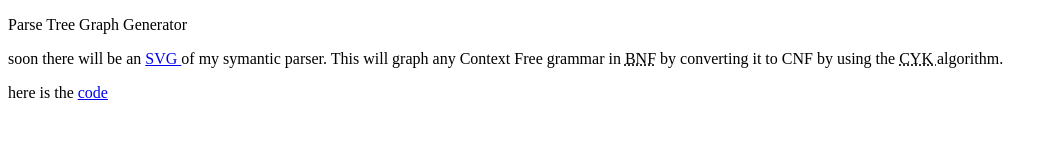
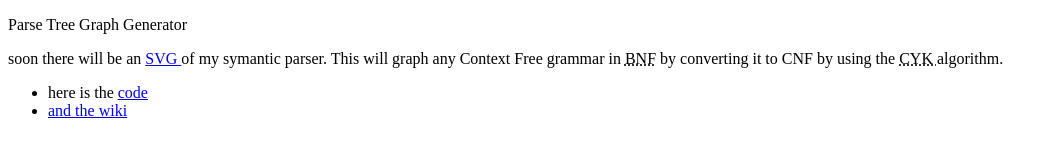
Before and after one commit to dacresni/parse-tree-grapher, a plain HTML site: page index.html in a window 1280 px wide. Shown: the whole page, without its empty margins (0-1058 px from the left). Drawn offline with Linux system fonts and the light colour scheme.

Commit message:
added a link to the wiki

```diff
--- a/index.html
+++ b/index.html
@@ -7,8 +7,9 @@
 <body>
 <p> Parse Tree Graph Generator</p>
 <p>soon there will be an <a href = "http://en.wikipedia.org/wiki/SVG" >SVG </a> of my symantic parser. This will graph any Context Free grammar in <abbr title="Bacus Naur Form">BNF</abbr> by converting it to CNF by using the <abbr title="Choker Yomer Kamasai"> CYK </abbr> algorithm. </p>
-
-here is the <a href = "http://github.com/dacresni/parse-tree-grapher" > code </a>
+<ul>
+<li>here is the <a href = "http://github.com/dacresni/parse-tree-grapher" > code </a></li>
+<li> <a href="https://github.com/dacresni/parse-tree-grapher/wiki"> and the wiki </a> </li>
 
 </body>
 </html>
```
